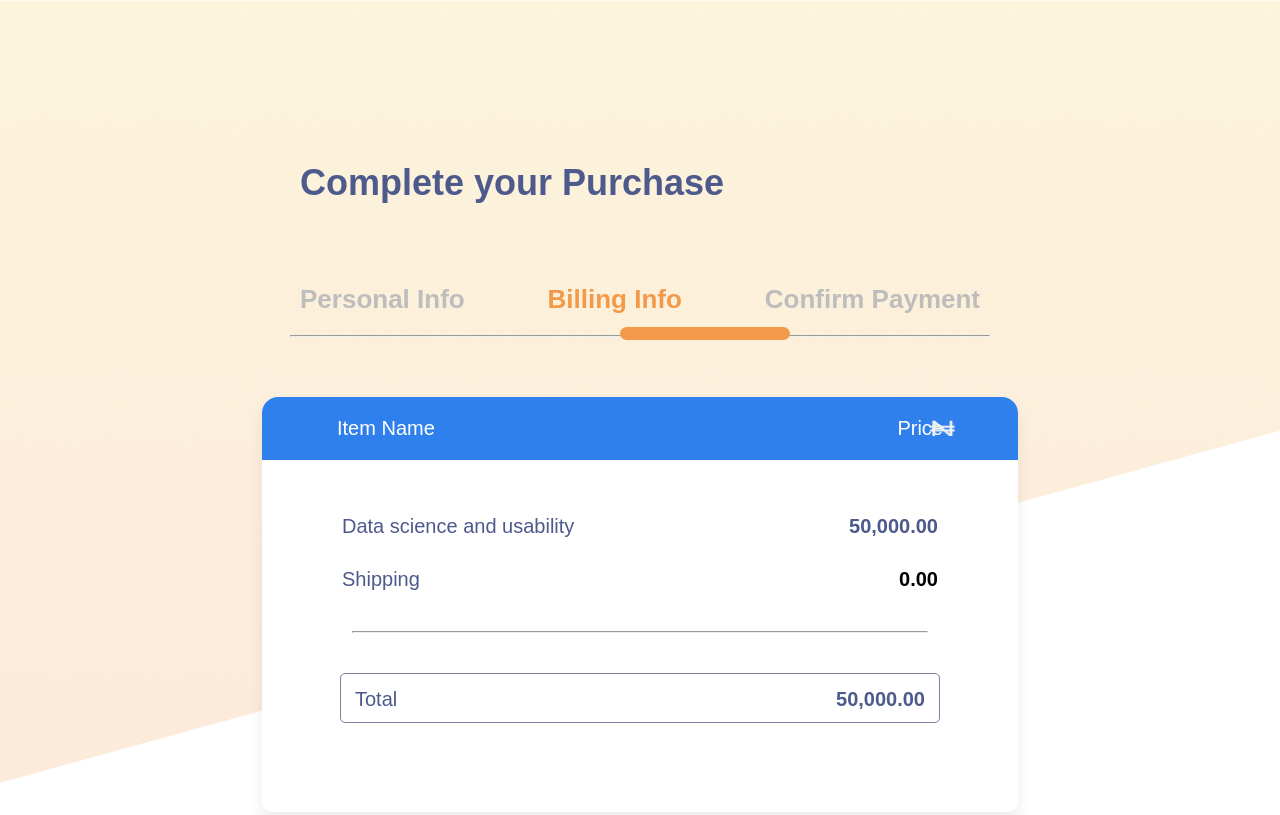
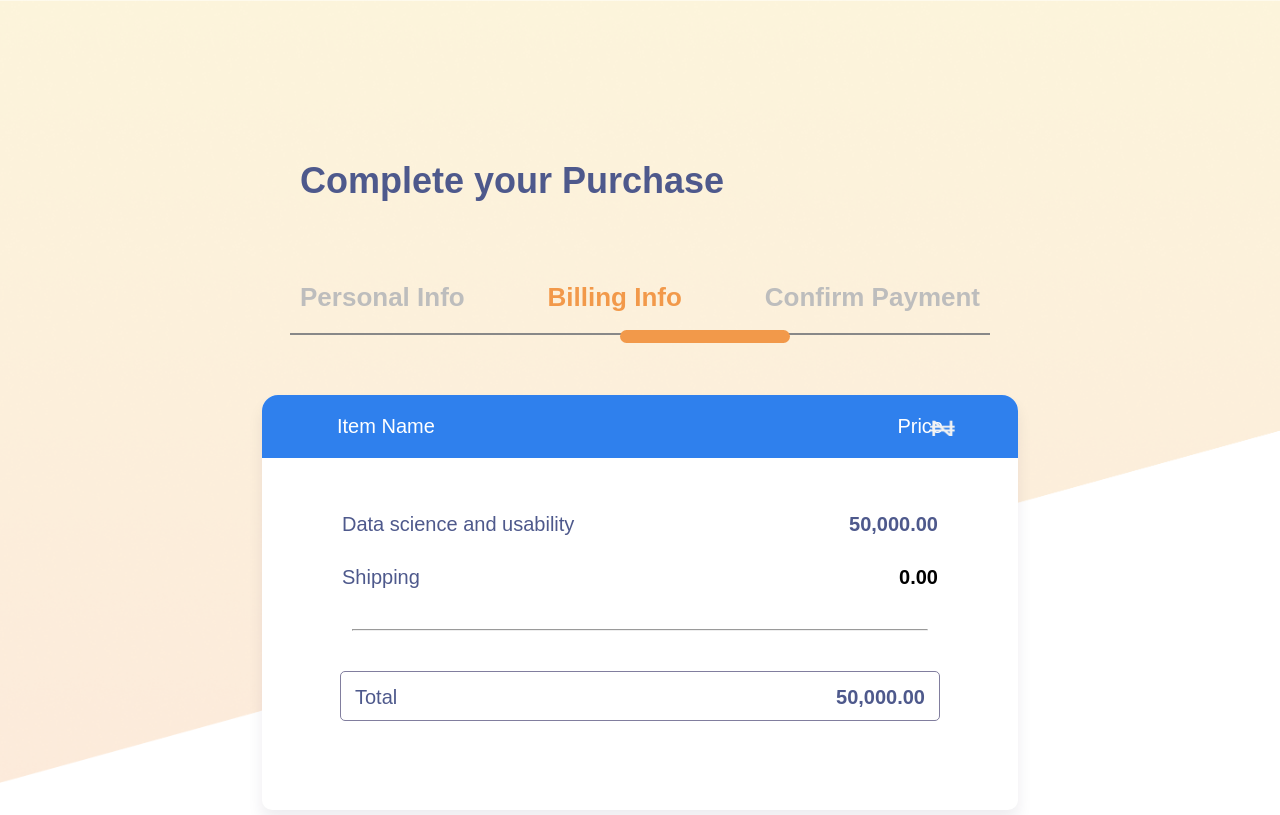
Before and after one commit to yhuteemoren/Bounty_phase_Group-1, a plain HTML site: page page_three.html in a window 1280 px wide. Shown: the top 815 px of the page. Drawn offline with Linux system fonts and the light colour scheme; a web font is replaced by a local one.

Commit message:
another edit

```diff
--- a/page_three.css
+++ b/page_three.css
@@ -12,7 +12,7 @@ body{
     /* width: 100%; */
 }
 .page{
-    margin: 122px auto;
+    margin: 120px auto;
     font-family: 'Product Sans', sans-serif;
     width: 800px;
     overflow: hidden;
@@ -44,6 +44,7 @@ body{
 }
 .pr{
     margin: -10px 50px 20px 50px;
+    border: 0.5px solid rgb(136, 136, 136);
 }
 .rule{
     width: 700px;
@@ -56,7 +57,7 @@ body{
     border-radius: 10px;
     position: absolute;
     left: 620px;
-    top: 327px;
+    top: 330px;
 }
 .bhead{
     display: flex;
--- a/page_three.html
+++ b/page_three.html
@@ -43,7 +43,7 @@
             </div>
         </div>
         <div class="payment">
-            <button type="submit" id="pay"><a href="#" id="paylink">Pay</a></button>
+            <button type="submit" id="pay"><a href="text.html" id="paylink">Pay</a></button>
             <span class="cancel"><a href="#">Cancel Payment</a></span>
         </div>
     </div>
```
